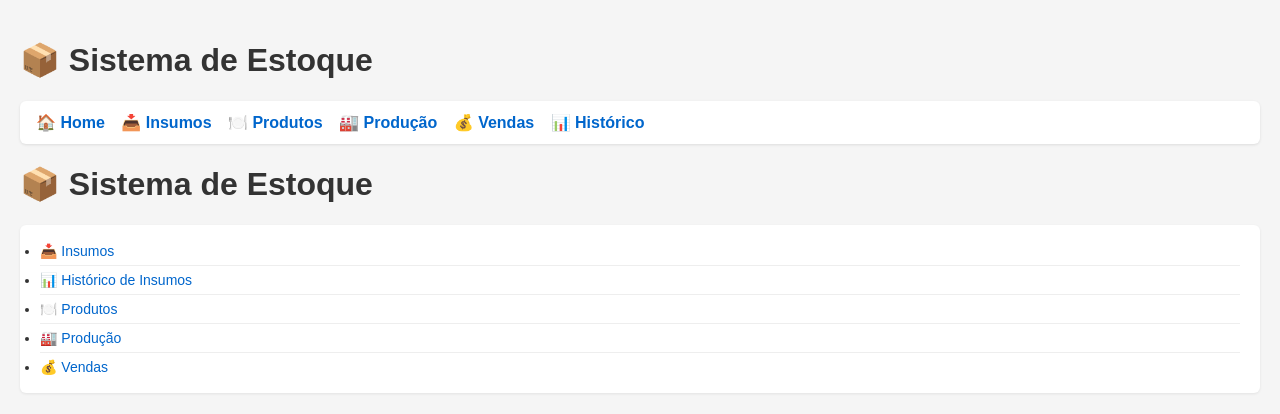
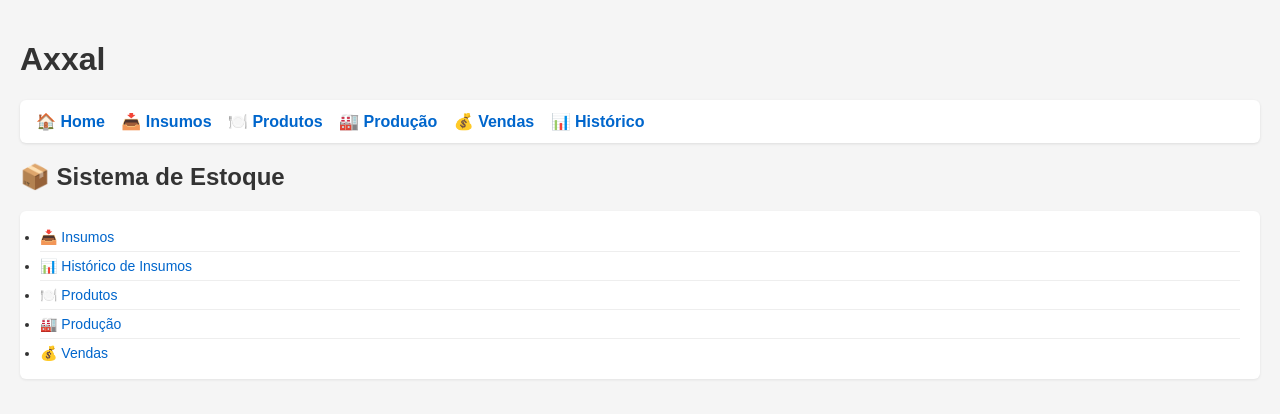
Before and after one commit to SavioKaiky/estoque_estudo, a Flask app: page / in a window 1280 px wide. Shown: the top 414 px of the page. Run offline with Flask 3, Linux system fonts and the light colour scheme.

Commit message:
refactor(base/home html): atualização de tamanho e nomes nos arquivos base e home.html

```diff
--- a/templates/base.html
+++ b/templates/base.html
@@ -8,7 +8,7 @@
 </head>
 <body>
 
-<h1>📦 Sistema de Estoque</h1>
+<h1>Axxal</h1>
 
 <nav>
     <a href="/">🏠 Home</a>
--- a/templates/home.html
+++ b/templates/home.html
@@ -2,7 +2,7 @@
 
 {% block content %}
 
-<h1>📦 Sistema de Estoque</h1>
+<h2>📦 Sistema de Estoque</h2>
 
 <ul>
     <li><a href="/insumos">📥 Insumos</a></li>
```
